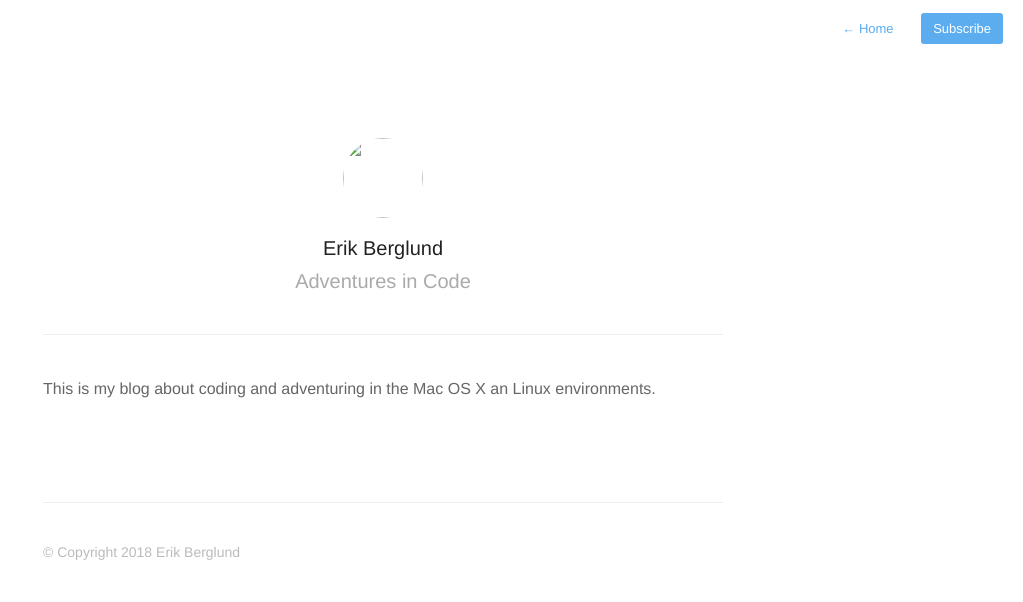
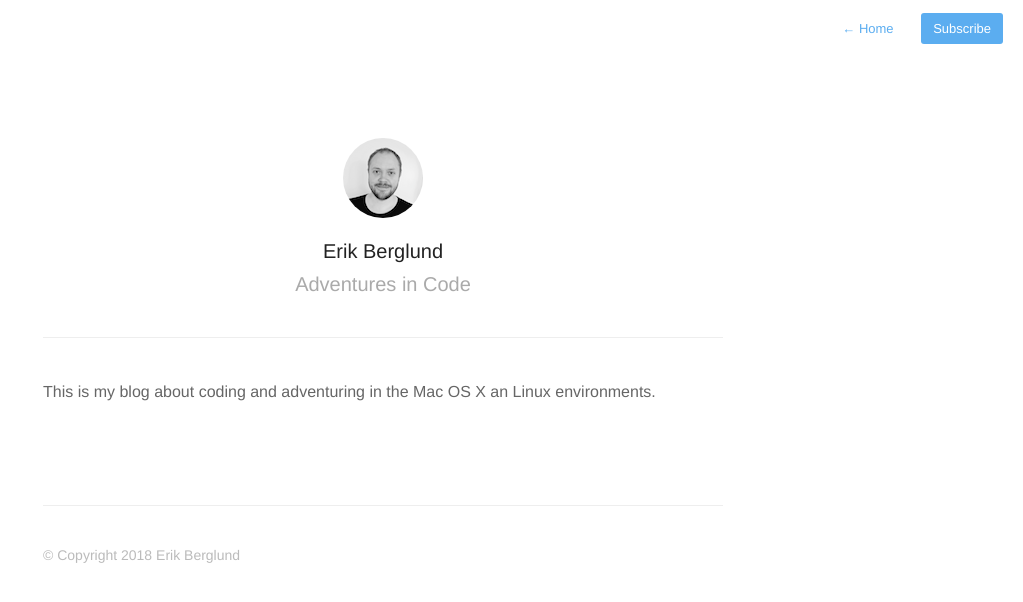
Before and after one commit to erikberglund/erikberglund.github.io, a Jekyll site: the page built from about.md, in a window 1280 px wide. Shown: the top 602 px of the page, without its empty margins (257-1280 px from the left). Built offline with Jekyll 4.4.1, drawn with Linux system fonts in a browser that asks for light colours; nearby versions of some CDN libraries.

Commit message:
Updated site.baseurl with hardcoded path

```diff
--- a/_includes/navigation.html
+++ b/_includes/navigation.html
@@ -1,12 +1,12 @@
 <nav class="main-nav">
     {% if page.url != "/index.html" %}
-        <a href="{{ site.baseurl }}"> <span class="arrow">←</span> Home </a>
+        <a href="/"> <span class="arrow">←</span> Home </a>
     {% endif %}
 
     {% if page.url != "/about/" %}
         {% if site.aboutPage %}
-            <a href="{{ site.baseurl }}about">About </a>
+            <a href="/about">About </a>
         {% endif %}
     {% endif %}
-    <a class="cta" href="{{ site.baseurl }}feed.xml">Subscribe</a>
+    <a class="cta" href="/feed.xml">Subscribe</a>
 </nav>
--- a/_includes/pagination.html
+++ b/_includes/pagination.html
@@ -2,11 +2,11 @@
     {% if paginator.previous_page %}
         <span class="prev">
             {% if paginator.previous_page == 1 %}
-                <a href="{{ site.baseurl }}" title="Previous Page">
+                <a href="/" title="Previous Page">
                     <span class="arrow">←</span> Newer Posts
                 </a>
             {% else %}
-                <a href="{{ site.baseurl }}page{{ paginator.previous_page }}/">
+                <a href="/page{{ paginator.previous_page }}/">
                     <span class="arrow">←</span> Newer Posts
                 </a>
             {% endif %}
@@ -14,7 +14,7 @@
     {% endif %}
     {% if paginator.next_page %}
         <span class="next">
-            <a href="{{ site.baseurl }}page{{ paginator.next_page }}/">
+            <a href="/page{{ paginator.next_page }}/">
                 Older Posts <span class="arrow">→</span>
             </a>
         </span>
--- a/_includes/post-list.html
+++ b/_includes/post-list.html
@@ -1,8 +1,8 @@
 <ul id="post-list">
     {% for post in paginator.posts %}
         <li>
-            <a href="{{ site.baseurl }}{{ post.url | remove_first: '/' }}"><aside class="dates">{{ post.date | date:"%b %d" }}</aside></a>
-            <a href="{{ site.baseurl }}{{ post.url | remove_first: '/' }}">{{ post.title }} <h2>{{ post.description }}</h2></a>
+            <a href="/{{ post.url | remove_first: '/' }}"><aside class="dates">{{ post.date | date:"%b %d" }}</aside></a>
+            <a href="/{{ post.url | remove_first: '/' }}">{{ post.title }} <h2>{{ post.description }}</h2></a>
         </li>
     {% endfor %}
 </ul>
--- a/_includes/profile.html
+++ b/_includes/profile.html
@@ -2,11 +2,11 @@
     <section id="wrapper">
         <header id="header">
         {% if site.aboutPage %}
-            <a href="{{ site.baseurl }}about">
-                <img id="avatar" class="2x" src="{{ site.baseurl }}assets/images/avatar.png"/>
+            <a href="/about">
+                <img id="avatar" class="2x" src="/assets/images/avatar.png"/>
             </a>
         {% else %}
-            <img id="avatar" class="2x" src="{{ site.baseurl }}assets/images/avatar.png"/>
+            <img id="avatar" class="2x" src="/assets/images/avatar.png"/>
         {% endif %}
             <h1>{{ site.author }}</h1>
             <h2>{{ site.description }}</h2>
```
